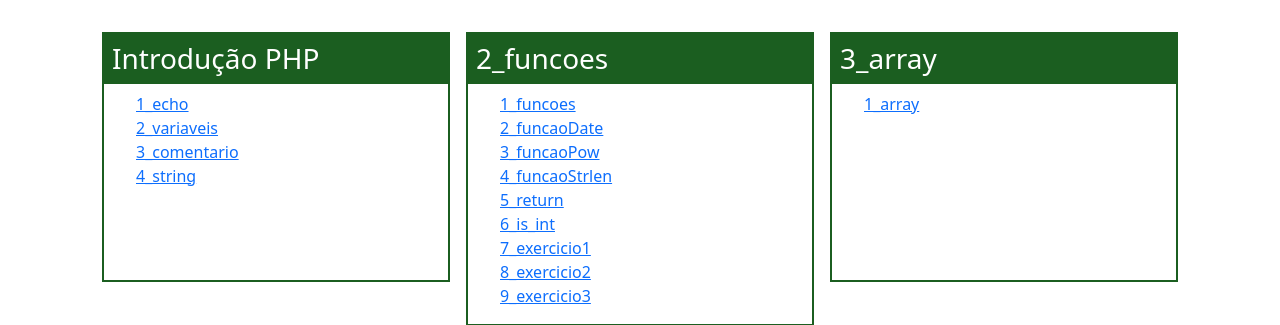
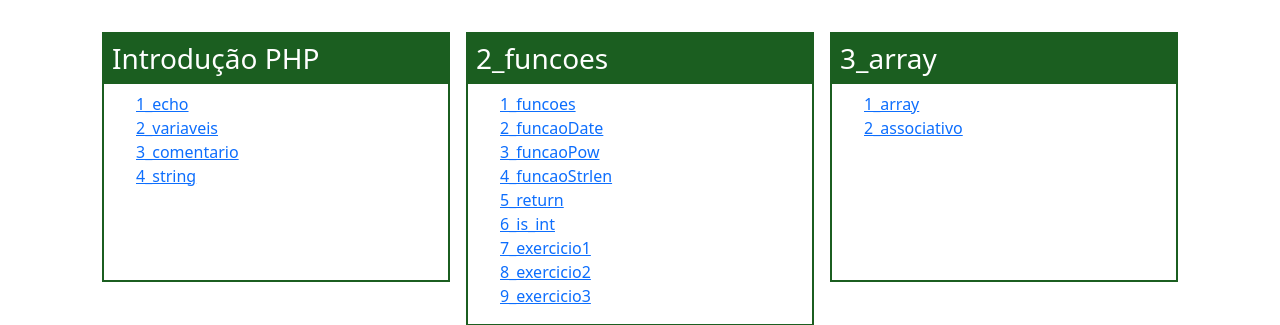
Before and after one commit to TamieSaijo/4-info-22, a PHP site: page /index.php in a window 1280 px wide. Shown: the part 64-389 px from the top of the page. Run offline with PHP 8.4, Linux system fonts and the light colour scheme.

Commit message:
Add files via upload

```diff
--- a/Jessica-ipw-4/index.php
+++ b/Jessica-ipw-4/index.php
@@ -100,6 +100,10 @@
 			   <a href="?dir=3_array&file=1_array">1_array</a>
 			 </li>
 
+			 <li>
+			   <a href="?dir=3_array&file=2_associativo">2_associativo</a>
+			 </li>
+
 
 		  </ul>
 	    </div>
```
